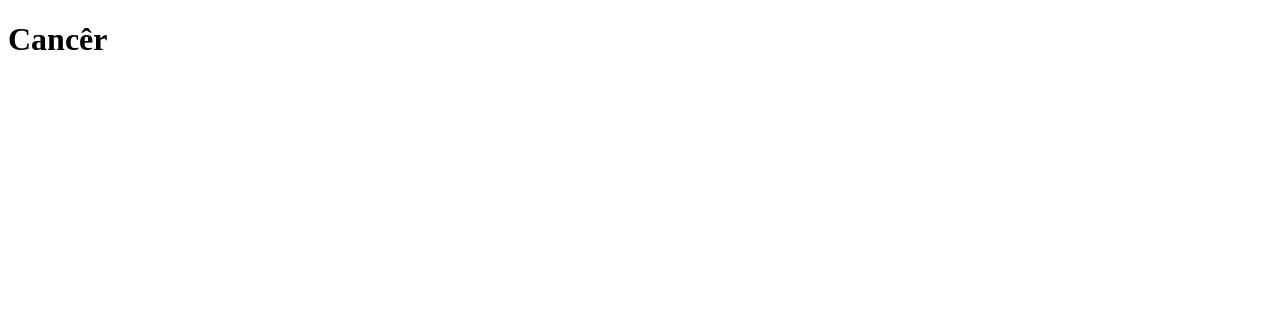
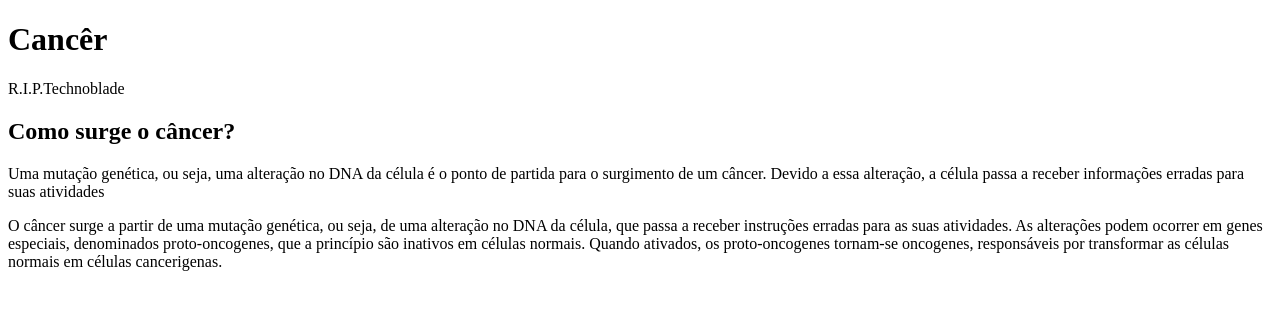
Before and after one commit to Aluninho07/Canc-r, a plain HTML site: page index.html in a window 1280 px wide. Drawn offline with Linux system fonts and the light colour scheme.

Commit message:
Add files via upload

```diff
--- a/index.html
+++ b/index.html
@@ -6,5 +6,13 @@
   </head>
   <body>
     <h1> Cancêr</h1>
+  <p>R.I.P.Technoblade</p>
+       <h2>Como surge o câncer?</h2>
+       <p>  Uma mutação genética, ou seja, uma alteração no DNA da célula é o ponto de partida para o surgimento de um câncer.
+          Devido a essa alteração, a célula passa a receber informações erradas para suas atividades</p>
+          <p>O câncer surge a partir de uma mutação genética, ou seja, de uma alteração no DNA da célula, que passa a receber instruções erradas para as suas atividades.
+             As alterações podem ocorrer em genes especiais, denominados proto-oncogenes, que a princípio são inativos em células normais.
+             Quando ativados, os proto-oncogenes tornam-se oncogenes, responsáveis por transformar as células normais em células cancerigenas. </p>
+<img src="file:///tmp/guest-dessdt/Downloads/comosurgeocancerimg1hd.jpg" alt="">
   </body>
 </html>
```
